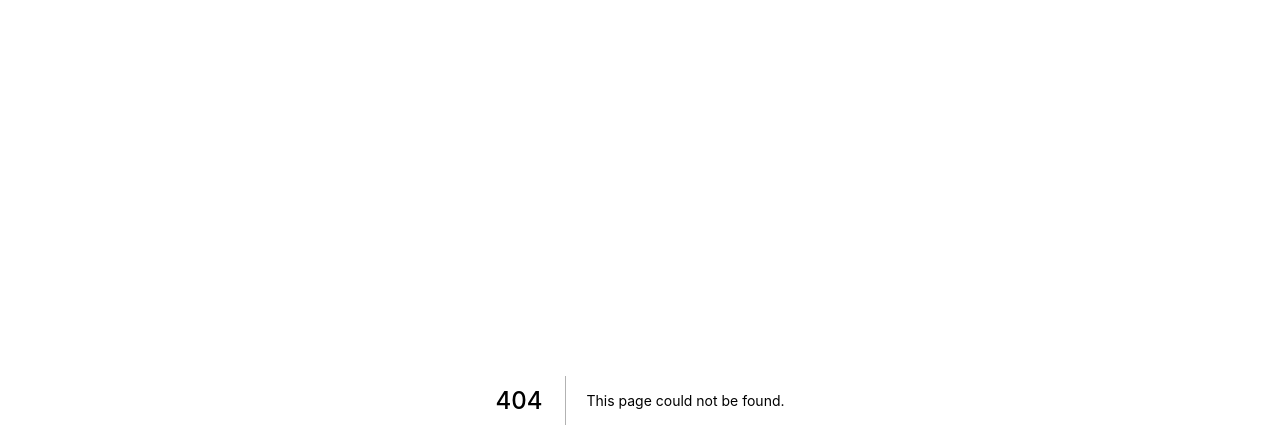
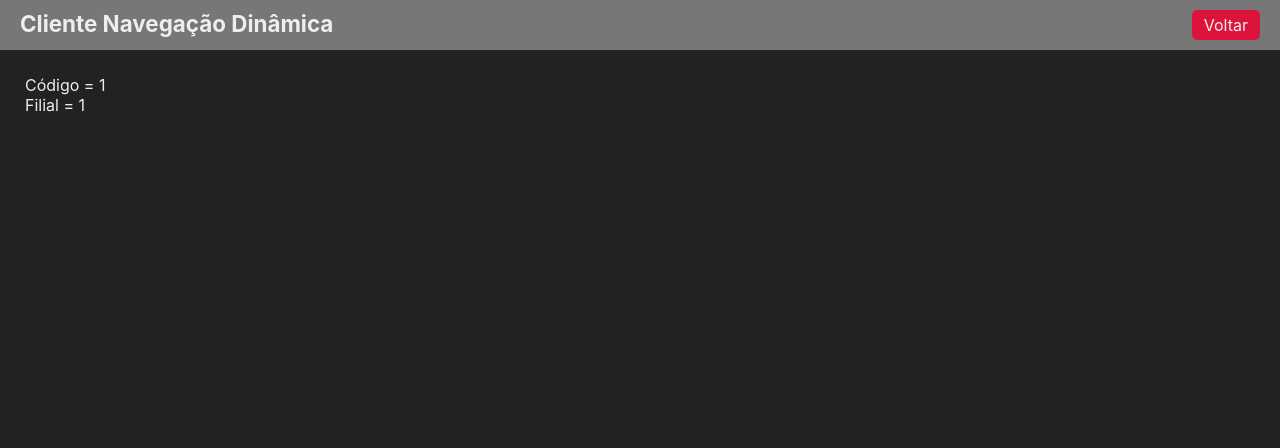
Before and after one commit to juniorvilas/next-app, a Next.js app: page /cliente/1/1 in a window 1280 px wide. Before the commit this address had no page. Shown: the top 448 px of the page. Built offline with nearby package versions, Linux system fonts and the light colour scheme.

Commit message:
page cliente usando useRouter

```diff
--- /dev/null
+++ b/src/pages/cliente/[filial]/[codigo].jsx
@@ -0,0 +1,13 @@
+import Layout from '../../../components/Layout'
+import { useRouter } from 'next/router';
+
+export default function ClientePorCodigo() {
+    const router = useRouter();
+
+    return (
+        <Layout title="Cliente Navegação Dinâmica">
+            <div>Código = {router.query.codigo}</div>
+            <div>Filial = {router.query.filial}</div>
+        </Layout>
+    )
+}
```
